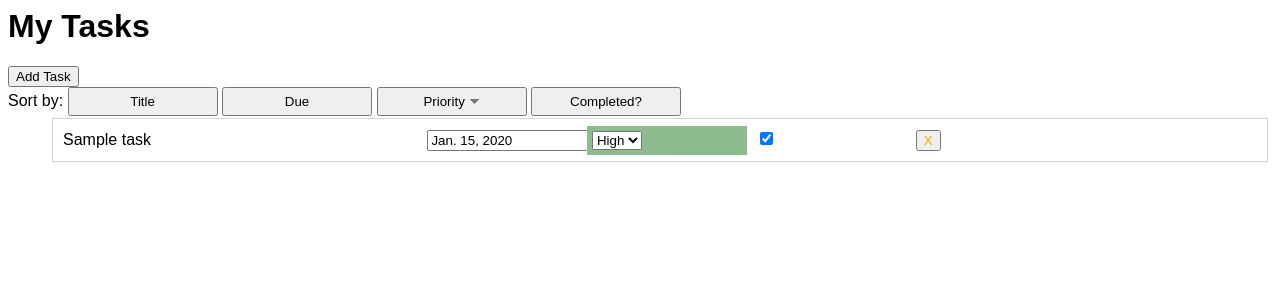
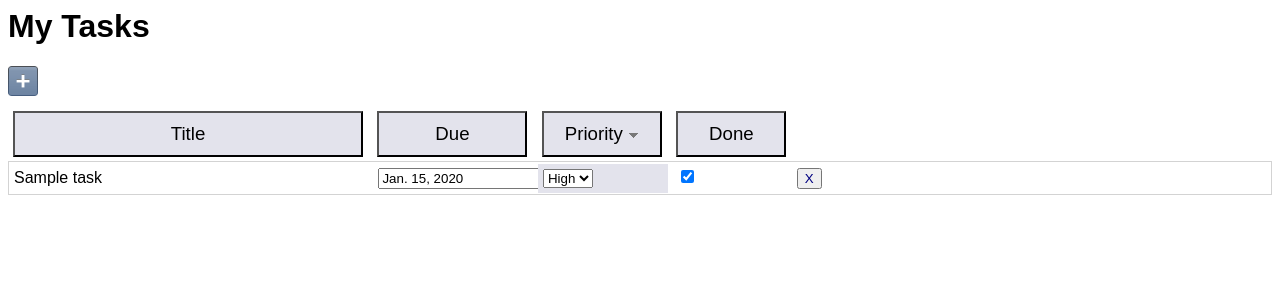
Before and after one commit to marklar/olakase, a Django app: page /kaseres/tasks/ in a window 1280 px wide. Shown: the top 300 px of the page. Run offline with Django 3.2, Linux system fonts and the light colour scheme; tables that the repository leaves empty hold one stand-in row (values such as "Sample post"); some libraries are stand-ins or nearby versions.

Commit message:
Fixed bug with saving is_completed.  CSS.

```diff
--- a/kaseres/static/kaseres/css/main.css
+++ b/kaseres/static/kaseres/css/main.css
@@ -2,45 +2,82 @@ body {
     font-family: ‘Lucida Sans Unicode’, ‘Lucida Grande’, sans-serif;
 }
 
-#tasks {
-    margin: 2px;
+ul {
+    margin: 0px;
+    padding: 0px;
     list-style-type: none;
 }
 
+#top_buttons {
+    margin-bottom: 10px;
+}
+
+li.task div div {
+    padding: 5px;
+}
+
 .task {
-    margin: 2px;
-    padding: 5px;
     border: solid 1px lightgray;
+    margin-bottom: 1px;
+}
+
+.sort_btn {
+    background: #E3E3EC;
+    font-size: 14pt;
+    margin: 5px;
+    padding: 10px;
+    margin-bottom: 4px;
 }
 
 .delete_btn {
     display: inline-block;
-    color: orange;
+    color: Navy;
 }
 
 .highlighted {
-/*
-    color: Navy;
-    background-color: PaleGreen;
-*/
-    color: White;
-    background-color: DarkSeaGreen;
+    color: Black;
+    background-color: #E3E3EC;
 }
 
 .attr {
-    padding: 5px;
     width: 150px;
     display: inline-block;
-}
-
-.task_details {
-   padding-left: 5px;
-   padding-right: 5px;
 }
 
 .title {
     width: 350px;
 }
+#sort_title {
+    width: 350px;
+}
 
 .due_date {
+    width: 150px;
 }
+#sort_due_date {
+    width: 150px;
+}
+
+.priority {
+    width: 120px;
+}
+#sort_priority {
+    width: 120px;
+}
+.is_completed {
+    width: 110px;
+}
+#sort_is_completed {
+    width: 110px;
+}
+
+
+
+#toggle_details {
+    display: none;
+}
+.task_details {
+    display: none;
+    padding-left: 5px;
+    padding-right: 5px;
+}
--- a/kaseres/static/kaseres/js/kaseres.js
+++ b/kaseres/static/kaseres/js/kaseres.js
@@ -9,7 +9,7 @@
   };
 
   state = {
-    details_showing: false,
+    details_showing: true,
     sort: {
       column: 'priority',
       is_asc: {
@@ -26,7 +26,7 @@
     highlight_column(state.sort.column);
     init_delete_btns();
     init_details_display();
-    return init_edit();
+    return init_edit(null);
   };
 
   sort_tasks_by = function(attr, is_asc) {
@@ -148,7 +148,7 @@
   save_is_completed = function() {
     var new_val, task_id;
 
-    new_val = $(this).val() === 'on';
+    new_val = $(this).is(':checked');
     task_id = this.id.match(/^task_is_completed_checkbox_(\d+)$/)[1];
     return update_task(task_id, 'is_completed', null, new_val);
   };
@@ -161,12 +161,15 @@
     return update_task(task_id, 'due_date', null, new_val);
   };
 
-  init_edit = function() {
-    $('.attr.title').click(edit_title);
-    $('.task_priority_select').change(save_priority);
-    $('.task_is_completed_checkbox').change(save_is_completed);
-    $('.task_due_date_input').change(save_due_date);
-    return $('.task_due_date_input').datepicker({
+  init_edit = function(task_id) {
+    var ancestor;
+
+    ancestor = task_id === null ? '' : "#task_" + task_id + " ";
+    $("" + ancestor + ".attr.title").click(edit_title);
+    $("" + ancestor + ".task_priority_select").change(save_priority);
+    $("" + ancestor + ".task_is_completed_checkbox").change(save_is_completed);
+    $("" + ancestor + ".task_due_date_input").change(save_due_date);
+    return $("" + ancestor + ".task_due_date_input").datepicker({
       dateFormat: 'MM d, yy'
     });
   };
@@ -176,8 +179,8 @@
 
     task_id = html_str.match(/^<li id=\"task_(\d+)\"/)[1];
     $('#tasks').prepend(html_str);
-    init_delete_btns();
-    init_edit();
+    $("#delete_" + task_id).click(click_delete);
+    init_edit(task_id);
     $("#task_details_" + task_id).hide();
     return $("#task_title_" + task_id).click();
   };
@@ -249,7 +252,7 @@
   };
 
   init_toggle_details_btn = function() {
-    $('#toggle_details').click(click_toggle_details).hide();
+    $('#toggle_details').click(click_toggle_details);
     set_details_btn_text();
     return init_details_display();
   };
@@ -263,7 +266,7 @@
     init_sort();
     init_once();
     init_delete_btns();
-    return init_edit();
+    return init_edit(null);
   };
 
   $(document).ready(init_all);
--- a/kaseres/templates/tasks/index.html
+++ b/kaseres/templates/tasks/index.html
@@ -15,12 +15,18 @@
 
     <h1>My Tasks</h1>
 
-    <div>
-      <button type="button" id="add_task">Add Task</button>
+
+    <!-- src="{% static 'kaseres/img/orange-add-button-md.png' %}" -->
+
+    <div id="top_buttons">
+      <input type="image" id="add_task"
+	     src="{% static 'kaseres/img/Bookmark.gif' %}"
+	     width="30" height="30"
+	     />
       <button type="button" id="toggle_details">Hide Details</button>
     </div>
 
-    <span>Sort by:</span>
+    <!-- <span>Sort by:</span> -->
     {% for name, attr in sort_attrs %}
     <button type="button" class="attr sort_btn" id="sort_{{ attr }}">
       {{ name }}
--- a/kaseres/views.py
+++ b/kaseres/views.py
@@ -40,7 +40,7 @@ SORT_ATTRS = [
     ('Title', 'title'),
     ('Due', 'due_date'),
     ('Priority', 'priority'),
-    ('Completed?', 'is_completed')
+    ('Done', 'is_completed')
 ]
 
 @require_safe
@@ -134,10 +134,10 @@ def update_task_from_data(task, data):
     if s in data: setattr(task, s, data[s])
     s = 'due_date'
     if s in data: setattr(task, s, date_from_str(data[s]))
+    s = 'priority'
+    if s in data: setattr(task, s, int(data[s]))
     s = 'is_completed'
     if s in data: setattr(task, s, data[s] == 'true')
-    s = 'priority'
-    if s in data: setattr(task, s, int(data[s]))
     task.save()
 
 def get_sort(req_data):
```
Also changed, not shown: kaseres/static/kaseres/img/Bookmark.gif (added), kaseres/static/kaseres/img/blue-add-button-md.png (added), kaseres/static/kaseres/img/orange-add-button-md.png (added), 2 other files.
